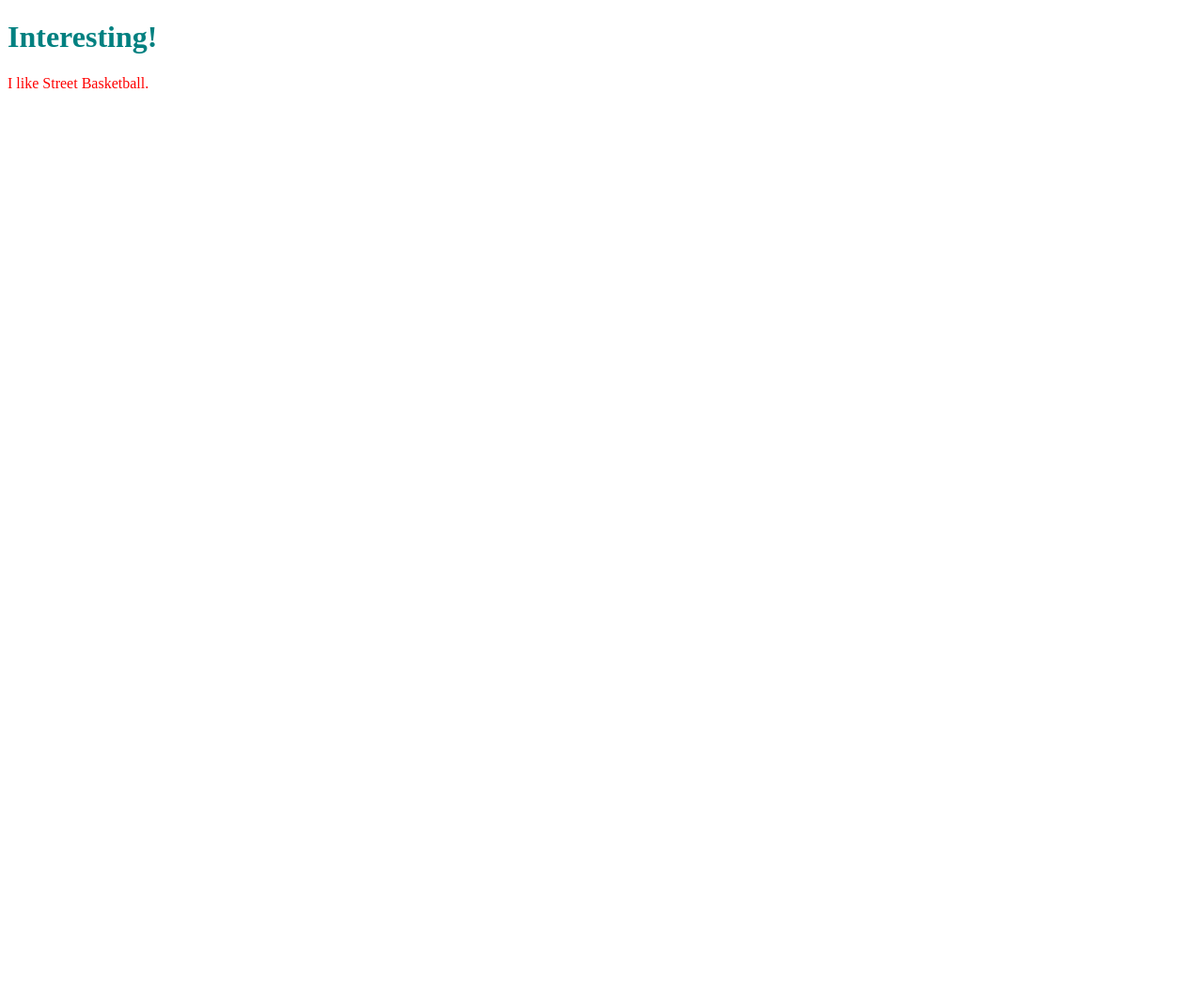
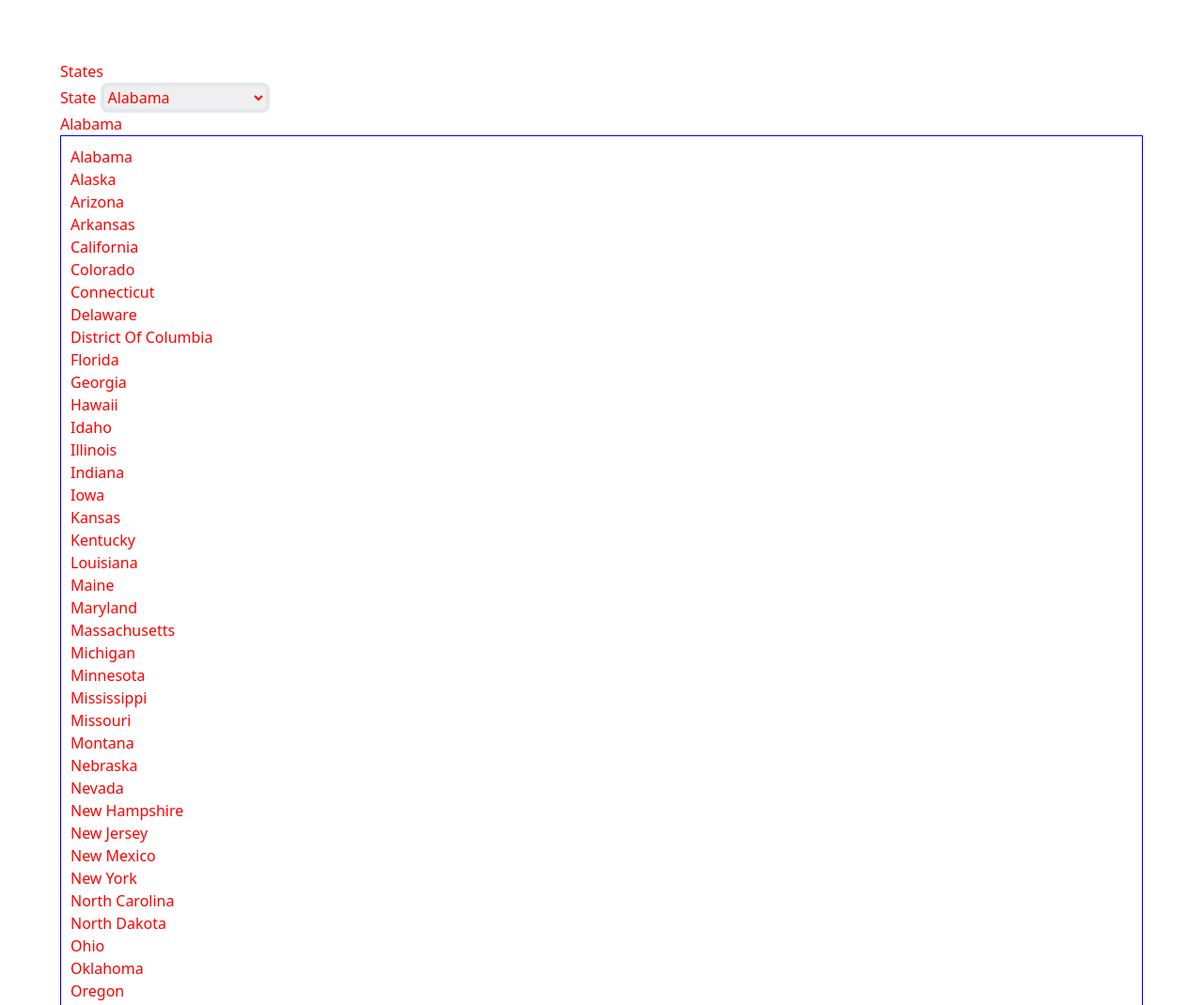
Before and after one commit to giosyrianos/custom-select, a website built with webpack: page src/template.html in a window 1280 px wide. Shown: the top 1070 px of the page at 94% size. Before the commit the page ends 800 px from the top, so only its background shows below. Built offline with nearby package versions, Linux system fonts and the light colour scheme.

Commit message:
populate options list

```diff
--- a/src/index.js
+++ b/src/index.js
@@ -1,19 +1,8 @@
 import './styles/main.scss'
+import Select from './scripts/select.js'
 // Create a class property without a constructor
-class Game {
-  name = 'Street Basketball'
-}
-const myGame = new Game()
-// Create paragraph node
-const p = document.createElement('p')
-p.textContent = `I like ${myGame.name}.`
-console.log('works')
-// Create heading node
-const heading = document.createElement('h1')
-heading.textContent = 'Interesting!'
+const selectElements = document.querySelectorAll('[data-custom]')
 
-// Images
-import example from './img/example.png'
-// Append SVG and heading nodes to the DOM
-const app = document.querySelector('#root')
-app.append(heading, p)
+selectElements.forEach(selectElement => {
+	new Select(selectElement)
+})
--- a/src/scripts/select.js
+++ b/src/scripts/select.js
@@ -1,21 +1,49 @@
 export default class Select {
 	constructor(selectElement) {
 		this.selectElement = selectElement;
+		this.options = getFormattedOptions(selectElement.querySelectorAll('option'))
 		this.customElement = document.createElement('div')
 		this.labelElement = document.createElement('span')
 		this.optionsCustomElement = document.createElement('ul')
 		setupCustomElement(this)
+		selectElement.after(this.customElement)
 	}
 
+	get selectedOption() {
+		return this.options.find(option => option.selected)
+	}
 }
 
 function setupCustomElement(select) {
-	select.customElement.classlist.add('custom-select-container');
+  select.customElement.classList.add("custom-select-container")
 
-	select.labelElement.classlist.add('custom-select-value');
-	select.customElement.append.(select.labelElement);
+	select.labelElement.classList.add("custom-select-value")
 
-	select.optionsCustomElement.classlist.add('custom-select-options');
-	select.customElement.append.(select.optionsCustomElement);
+	select.labelElement.innerText = select.selectedOption.label
 
+  select.customElement.append(select.labelElement)
+
+	select.optionsCustomElement.classList.add("custom-select-options")
+	select.options.forEach(option => {
+		// create elements for my select list
+		const optionElement = document.createElement('li')
+		optionElement.classList.add('custom-select-option')
+		optionElement.classList.toggle('selected', option.selected)
+		optionElement.innerText = option.label
+		optionElement.dataset.value = option.value
+		select.optionsCustomElement.append(optionElement)
+	})
+  select.customElement.append(select.optionsCustomElement)
 }
+
+function getFormattedOptions(options) {
+	// convert options to an array with ... so i can use map()
+	return [...options].map(opt => {
+		return {
+			value: opt.value,
+			label: opt.label,
+			selected: opt.selected,
+			element: opt
+		}
+	})
+}
--- a/src/styles/main.scss
+++ b/src/styles/main.scss
@@ -4,6 +4,10 @@ $font-color: red;
 html {
   font-size: $font-size;
   color: $font-color;
+}
+
+body  {
+	padding: 5%;
 }
 
 h1  {
@@ -14,3 +18,8 @@ h4 {
 	color: black;
 	text-decoration: dashed;
 }
+
+.custom-select-options {
+	border: 1px solid blue;
+	padding: 10px;
+}
--- a/src/template.html
+++ b/src/template.html
@@ -1,11 +1,68 @@
 <!DOCTYPE html>
 <html lang="en">
   <head>
+		<link href="https://unpkg.com/tailwindcss@^2/dist/tailwind.min.css" rel="stylesheet">
     <title><%= htmlWebpackPlugin.options.title %></title>
+		<script src="./index.js" defer type="module"></script>
   </head>
 
   <body>
 		<div id="root"></div>
+		<h2>States</h2>
+		<label>State</label>
+		<select data-custom class="border-4 rounded-lg border-grey-800">
+			<option value="AL">Alabama</option>
+			<option value="AK">Alaska</option>
+			<option value="AZ">Arizona</option>
+			<option value="AR">Arkansas</option>
+			<option value="CA">California</option>
+			<option value="CO">Colorado</option>
+			<option value="CT">Connecticut</option>
+			<option value="DE">Delaware</option>
+			<option value="DC">District Of Columbia</option>
+			<option value="FL">Florida</option>
+			<option value="GA">Georgia</option>
+			<option value="HI">Hawaii</option>
+			<option value="ID">Idaho</option>
+			<option value="IL">Illinois</option>
+			<option value="IN">Indiana</option>
+			<option value="IA">Iowa</option>
+			<option value="KS">Kansas</option>
+			<option value="KY">Kentucky</option>
+			<option value="LA">Louisiana</option>
+			<option value="ME">Maine</option>
+			<option value="MD">Maryland</option>
+			<option value="MA">Massachusetts</option>
+			<option value="MI">Michigan</option>
+			<option value="MN">Minnesota</option>
+			<option value="MS">Mississippi</option>
+			<option value="MO">Missouri</option>
+			<option value="MT">Montana</option>
+			<option value="NE">Nebraska</option>
+			<option value="NV">Nevada</option>
+			<option value="NH">New Hampshire</option>
+			<option value="NJ">New Jersey</option>
+			<option value="NM">New Mexico</option>
+			<option value="NY">New York</option>
+			<option value="NC">North Carolina</option>
+			<option value="ND">North Dakota</option>
+			<option value="OH">Ohio</option>
+			<option value="OK">Oklahoma</option>
+			<option value="OR">Oregon</option>
+			<option value="PA">Pennsylvania</option>
+			<option value="RI">Rhode Island</option>
+			<option value="SC">South Carolina</option>
+			<option value="SD">South Dakota</option>
+			<option value="TN">Tennessee</option>
+			<option value="TX">Texas</option>
+			<option value="UT">Utah</option>
+			<option value="VT">Vermont</option>
+			<option value="VA">Virginia</option>
+			<option value="WA">Washington</option>
+			<option value="WV">West Virginia</option>
+			<option value="WI">Wisconsin</option>
+			<option value="WY">Wyoming</option>
+		</select>
   </body>
 </body>
 </html>
```
